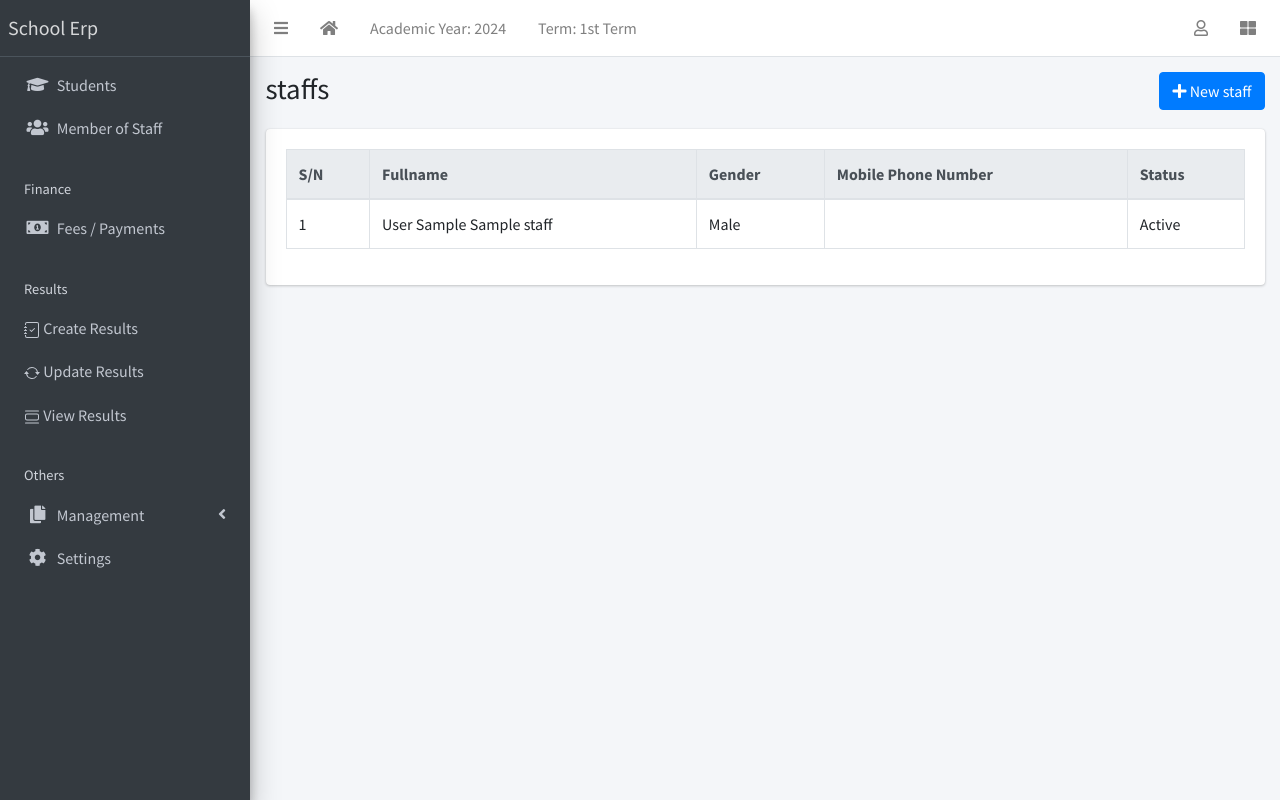
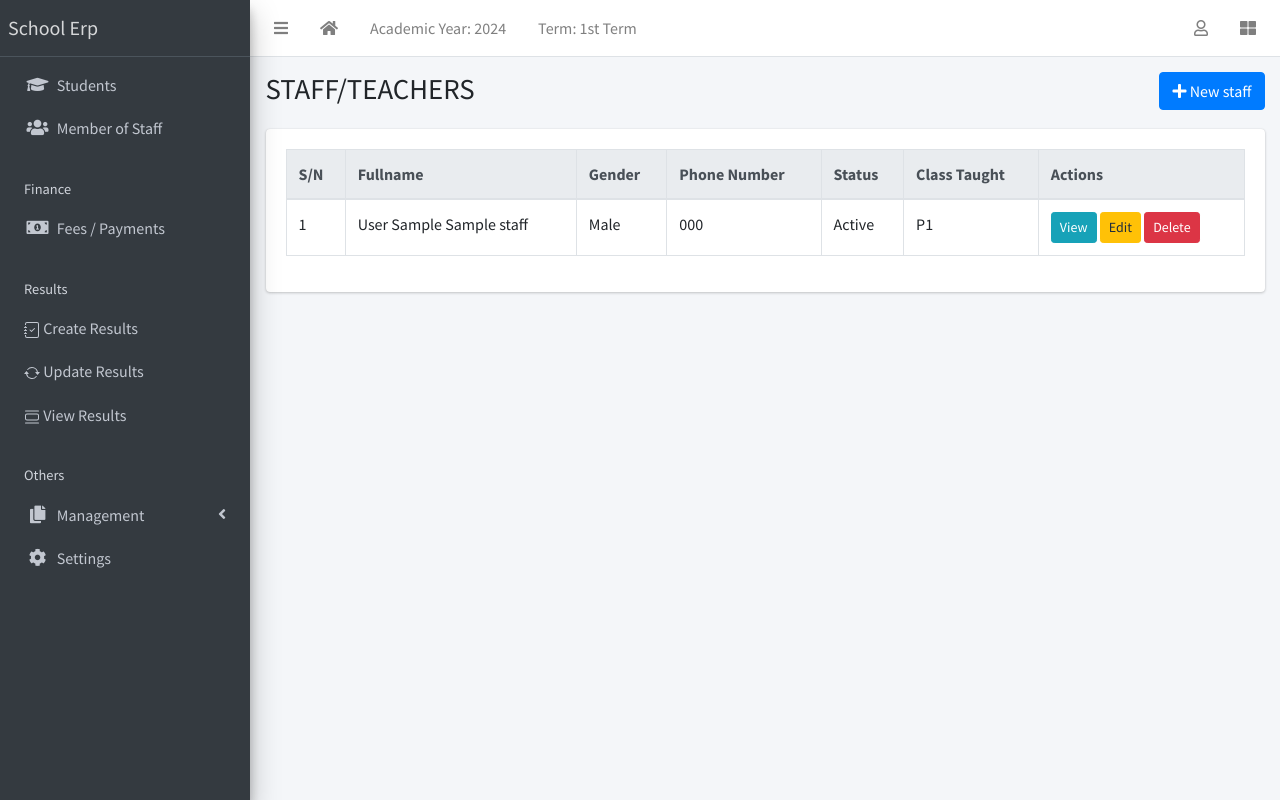
Before and after one commit to watumwa/schoolerp, a Django app: page /staff/list/ in a window 1280 px wide. Run offline with Django 3.2, Linux system fonts and the light colour scheme; data comes from the database, SQL or seed files in the repository; both versions use the stored data as it was after the commit; tables that the repository leaves empty hold one stand-in row (values such as "Sample post"); some libraries are stand-ins or nearby versions.

Commit message:
Initial commit

```diff
--- a/apps/finance/templates/finance/invoice_form.html
+++ b/apps/finance/templates/finance/invoice_form.html
@@ -39,7 +39,7 @@ Add new invoice
     </div>
     <div class="col-sm-6 callout callout-info">
       {{ items.management_form }}
-      <div class="text-center">FEE STRUCTURE</div>
+      <div class="text-center">FEES STRUCTURE</div>
       <div class="row">
         <div class="col"><strong>Fee Type</strong></div>
         <div class="col"><strong>Amount</strong></div>
--- a/apps/finance/templates/finance/receipt_form.html
+++ b/apps/finance/templates/finance/receipt_form.html
@@ -17,7 +17,7 @@
 
   <div class="col-4">
     <div class="alert alert-info" role="alert">
-      <h3>INVOICE</h3>
+      <h3>FEES PAYMENT</h3>
       <p>{{invoice | upper}}</p>
       <hr>
       <ul>
--- a/apps/staffs/models.py
+++ b/apps/staffs/models.py
@@ -8,9 +8,11 @@ class Staff(models.Model):
     STATUS = [("active", "Active"), ("inactive", "Inactive")]
 
     GENDER = [("male", "Male"), ("female", "Female")]
+    C_L_A_S_S =[("P1","PRIMARY ONE"),("P2","PRIMARY TWO"),("P3","PRIMARY THREE"),("P4","PRIMARY FOUR"),("P5","PRIMARY FIVE"),("P6","PRIMARY SIX"),("P7","PRIMARY SEVEN")]
 
     current_status = models.CharField(max_length=10, choices=STATUS, default="active")
     surname = models.CharField(max_length=200)
+    class_taught = models.CharField(max_length=50, choices=C_L_A_S_S)
     firstname = models.CharField(max_length=200)
     other_name = models.CharField(max_length=200, blank=True)
     gender = models.CharField(max_length=10, choices=GENDER, default="male")
--- a/apps/staffs/templates/staffs/staff_list.html
+++ b/apps/staffs/templates/staffs/staff_list.html
@@ -1,10 +1,9 @@
 {% extends 'base.html' %}
 
-{% block title %}staffs{% endblock title %}
+{% block title %}STAFF/TEACHERS{% endblock title %}
 
 {% block breadcrumb %}
-<a class="btn btn-primary" href="{% url 'staff-create' %}"><i
-    class="fas fa-plus"></i> New staff</a>
+<a class="btn btn-primary" href="{% url 'staff-create' %}"><i class="fas fa-plus"></i> New staff</a>
 {% endblock breadcrumb %}
 
 {% block content %}
@@ -14,32 +13,60 @@
         <th>S/N</th>
         <th>Fullname</th>
         <th>Gender</th>
-        <th>Mobile Phone Number</th>
+        <th>Phone Number</th>
         <th>Status</th>
+        <th>Class Taught</th>
+        <th>Actions</th>
       </tr>
     </thead>
     <tbody>
-
       {% for staff in object_list %}
-        <tr class='clickable-row' data-href="{% url 'staff-detail' staff.id %}">
+        <tr>
           <td>{{ forloop.counter}}</td>
           <td>{{ staff.surname}} {{staff.firstname }} {{staff.other_name }}</td>
           <td>{{ staff.get_gender_display}}</td>
-          <td>{{ staff.parent_mobile_number}}</td>
+          <td>{{ staff.mobile_number}}</td>
           <td>{{ staff.get_current_status_display}}</td>
+          <td>{{staff.class_taught}}</td>
+          <td>
+            <a href="{% url 'staff-detail' staff.id %}" class="btn btn-info btn-sm">View</a>
+            <a href="{% url 'staff-update' staff.id %}" class="btn btn-warning btn-sm">Edit</a>
+            <button class="btn btn-danger btn-sm" onclick="deleteStaff({{ staff.id }})">Delete</button>
+          </td>
         </tr>
       {% endfor %}
-
     </tbody>
   </table>
 {% endblock content %}
-
 
 {% block morejs %}
 <script>
    $('#stafftable').DataTable({
     select: false
-    });
+   });
+
+   function deleteStaff(staffId) {
+     if (confirm('Are you sure you want to delete this staff member?')) {
+       const deleteUrl = `{% url 'staff-delete' 0 %}`.replace('0', staffId);
+       fetch(deleteUrl, {
+         method: 'DELETE',
+         headers: {
+           'X-CSRFToken': '{{ csrf_token }}'
+         }
+       })
+       .then(response => {
+         if (response.ok) {
+           alert('Staff member deleted successfully');
+           location.reload();
+         } else {
+           alert('Staff member deleted successfully');
+         }
+       })
+       .catch(error => {
+         console.error('Error:', error);
+         alert('An error occurred while deleting the staff member');
+       });
+     }
+   }
 </script>
-
 {% endblock morejs %}
--- /dev/null
+++ b/school_app/admin.py
@@ -0,0 +1,6 @@
+from django.contrib import admin
+
+
+from django.contrib.admin.models import LogEntry
+
+admin.site.register(LogEntry)
--- a/school_app/settings.py
+++ b/school_app/settings.py
@@ -31,6 +31,7 @@ ALLOWED_HOSTS = []
 # Application definition
 
 INSTALLED_APPS = [
+    "django.contrib.admin",
     "django.contrib.auth",
     "django.contrib.contenttypes",
     "django.contrib.sessions",
@@ -43,6 +44,7 @@ INSTALLED_APPS = [
     "apps.staffs",
     "apps.finance",
     "apps.result",
+
 ]
 
 MIDDLEWARE = [
--- a/school_app/urls.py
+++ b/school_app/urls.py
@@ -14,10 +14,12 @@ Including another URLconf
     2. Add a URL to urlpatterns:  path('blog/', include('blog.urls'))
 """
 from django.conf import settings
+from django.contrib import admin
 from django.conf.urls.static import static
 from django.urls import include, path
 
 urlpatterns = [
+    path('admin/', admin.site.urls),
     path("accounts/", include("django.contrib.auth.urls")),
     path("", include("apps.corecode.urls")),
     path("student/", include("apps.students.urls")),
```
Also changed, not shown: apps/result/migrations/0002_alter_result_options.py (added), apps/staffs/migrations/0003_staff_clas.py (added), apps/staffs/migrations/0004_rename_clas_staff_class_taught.py (added), db.sqlite3, static/dist/img/login.jpg (added), 1 other file.
